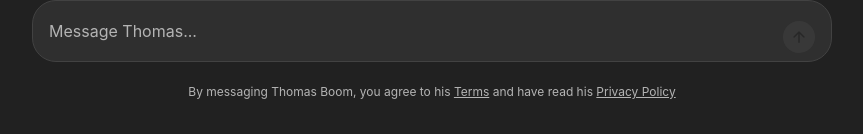
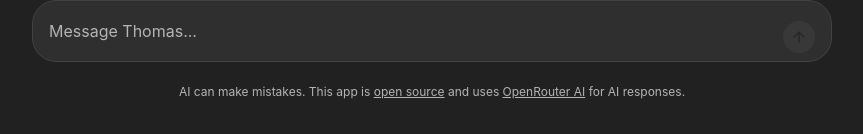
Before and after one commit to thomasboom/portfolio, a Next.js app: page / in a window 1280 px wide. Shown: the part 679-813 px from the top of the page, without its empty margins (208-1071 px from the left). Built offline with nearby package versions, Linux system fonts and the light colour scheme.

Commit message:
Updated disclaimer

```diff
--- a/src/app/page.tsx
+++ b/src/app/page.tsx
@@ -199,10 +199,7 @@ export default function Home() {
         </div>
 
         <div className="footer-text">
-          By messaging Thomas Boom, you agree to his{' '}
-          <a href="#">Terms</a>
-          {' '}and have read his{' '}
-          <a href="#">Privacy Policy</a>
+          AI can make mistakes. This app is <a href="https://github.com/thomasboom/portfolio" target="_blank" rel="noopener noreferrer">open source</a> and uses <a href="https://openrouter.ai" target="_blank" rel="noopener noreferrer">OpenRouter AI</a> for AI responses.
         </div>
       </div>
     </div>
```
